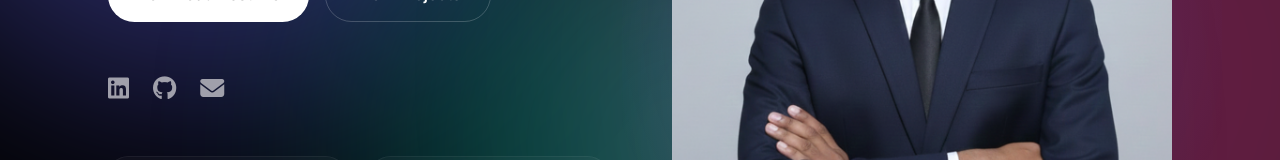
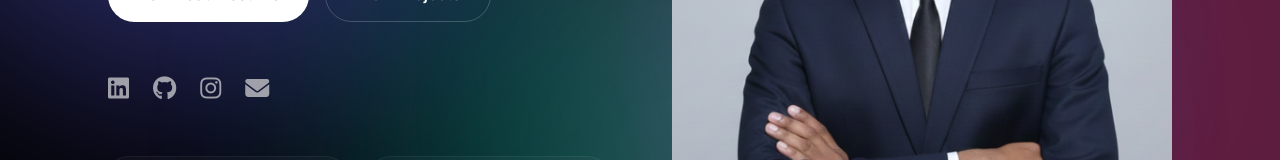
Before and after one commit to pruthvirajtarode/pruthvirajtarode.github.io, a plain HTML site: page index.html in a window 1280 px wide. Shown: the part 503-663 px from the top of the page. Drawn offline with nearby package versions, Linux system fonts and the light colour scheme; animation ran at ten frames a second.

Commit message:
Add Instagram profile link

```diff
--- a/index.html
+++ b/index.html
@@ -515,6 +515,7 @@
         <div class="social-links">
           <a href="https://www.linkedin.com/in/pruthviraj-tarode-616ab1258/" target="_blank" class="social-link hover-target"><i class="fab fa-linkedin"></i></a>
           <a href="https://github.com/pruthvirajtarode" target="_blank" class="social-link hover-target"><i class="fab fa-github"></i></a>
+          <a href="https://www.instagram.com/pruthvirajtarode_45/" target="_blank" class="social-link hover-target"><i class="fab fa-instagram"></i></a>
           <a href="mailto:pruthvirajtarode456@gmail.com" class="social-link hover-target"><i class="fas fa-envelope"></i></a>
         </div>
 
```
